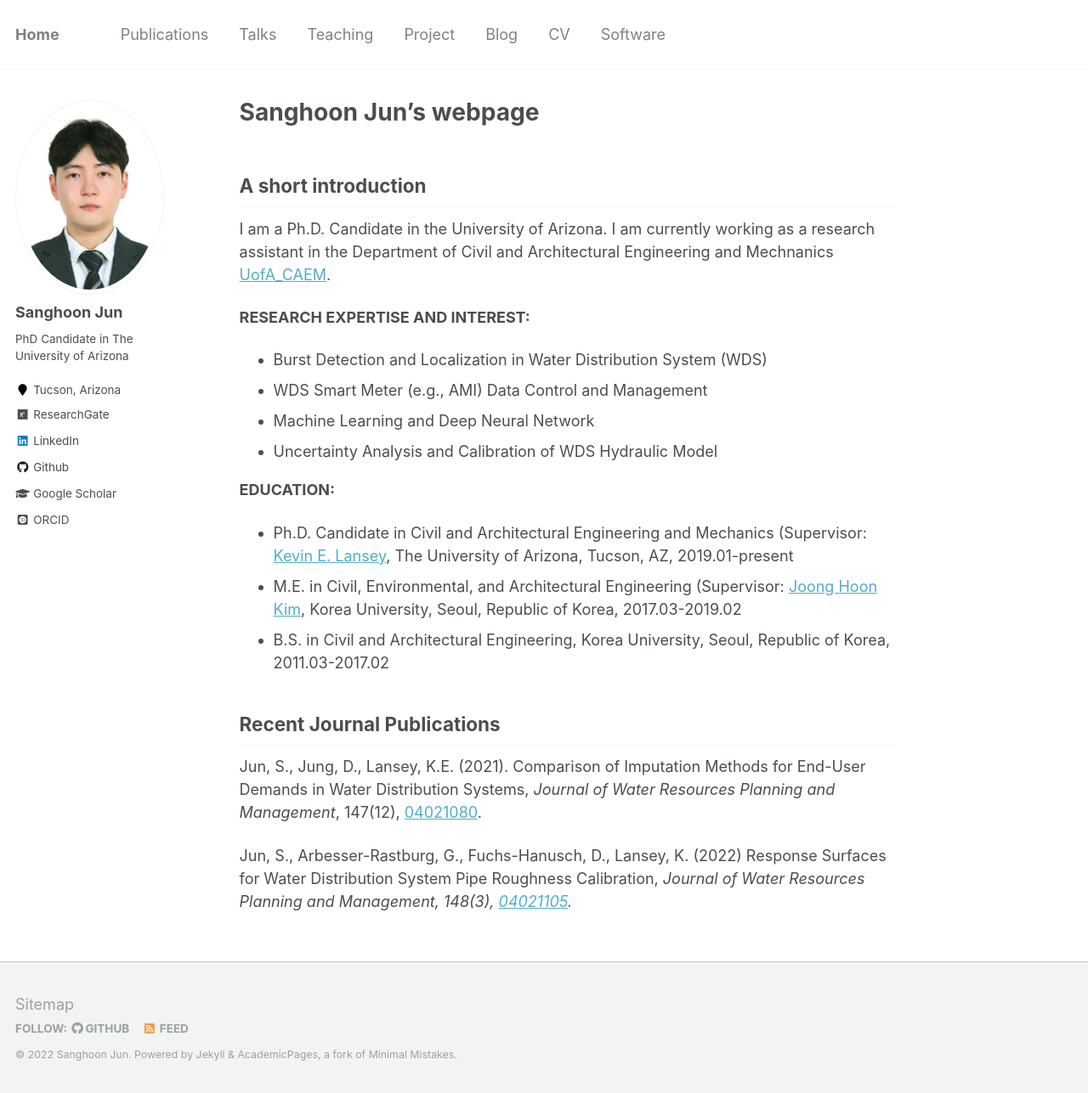
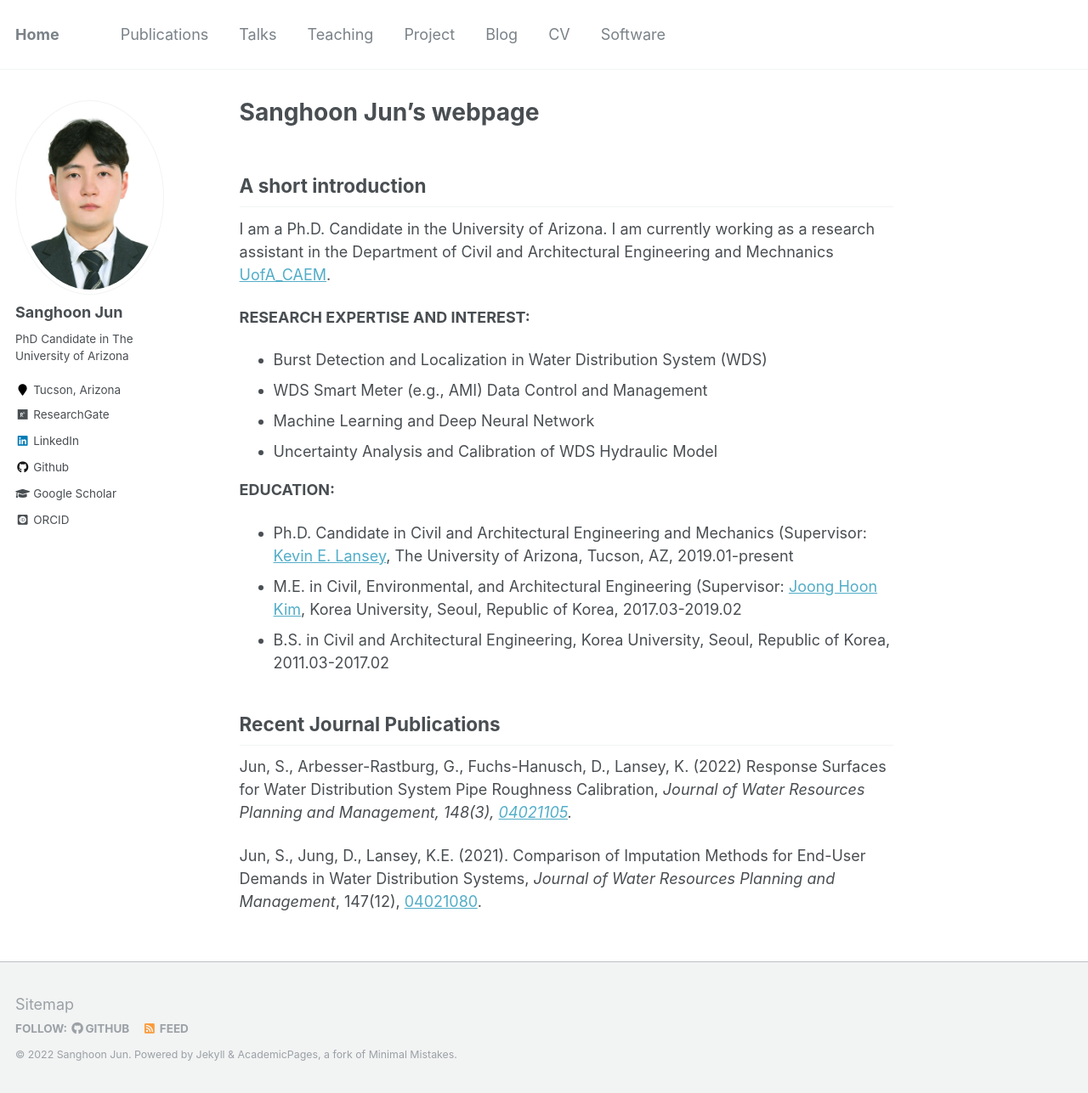
Before and after one commit to uawds/SanghoonJunWater.github.io, a Jekyll site: the page built from _pages/about.md, in a window 1280 px wide and 1287 px high. Shown: the whole window at 85% size. Built offline with Jekyll 4.4.1, drawn with Linux system fonts in a browser that asks for light colours; some web fonts are replaced; part of the change alters nothing that is shown.

```diff
--- a/_pages/about.md
+++ b/_pages/about.md
@@ -27,6 +27,7 @@ I am currently working as a research assistant in the Department of Civil and Ar
 
 
 ## Recent Journal Publications
-Jun, S., Jung, D., Lansey, K.E. (2021). Comparison of Imputation Methods for End-User Demands in Water Distribution Systems, <i>Journal of Water Resources Planning and Management</i>, 147(12), <a href="https://sanghoonjunwater.github.io/publication/2021-08-18-paper-IEEE_TGRS" target="_blank" rel="noopener noreferrer">04021080</a>.
 
 Jun, S., Arbesser-Rastburg, G., Fuchs-Hanusch, D., Lansey, K. (2022) Response Surfaces for Water Distribution System Pipe Roughness Calibration, <i>Journal of Water Resources Planning and Management<i>, 148(3), <a href="https://sanghoonjunwater.github.io/publication/2020-11-13-paper-JHM" target="_blank" rel="noopener noreferrer">04021105</a>.
+
+Jun, S., Jung, D., Lansey, K.E. (2021). Comparison of Imputation Methods for End-User Demands in Water Distribution Systems, <i>Journal of Water Resources Planning and Management</i>, 147(12), <a href="https://ascelibrary.org/doi/10.1061/%28ASCE%29WR.1943-5452.0001477" target="_blank" rel="noopener noreferrer">04021080</a>.
```
